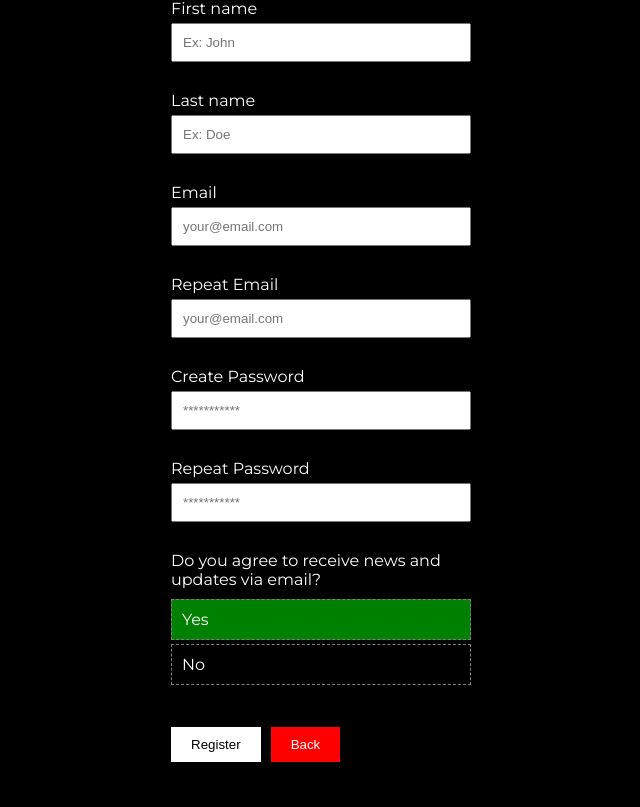
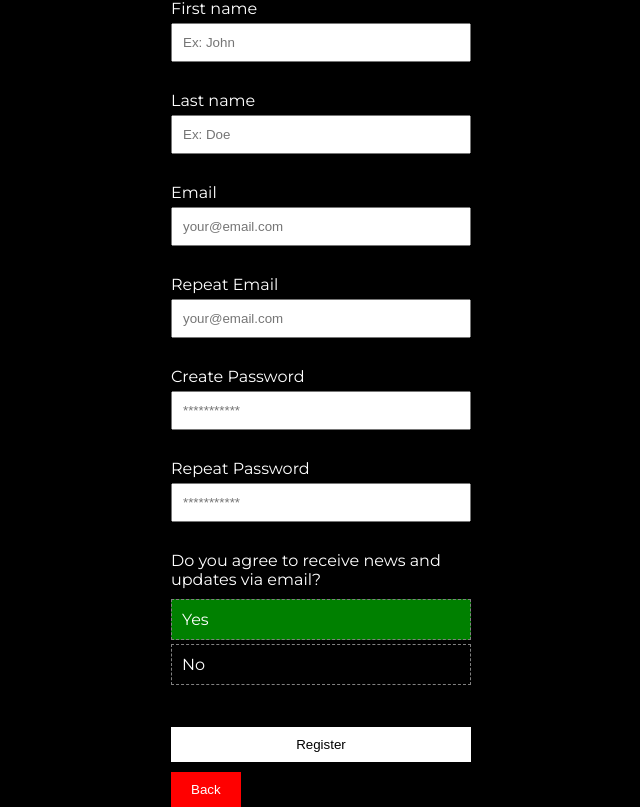
Before and after one commit to Pablo-Camara/main-website-with-vue-js, a Vue app: page /register in a window 1280 px wide. Shown: the part 292-1099 px from the top of the page, without its empty margins (319-959 px from the left). Before the commit the page ends 1054 px from the top, so only its background shows below. Built offline with nearby package versions, Linux system fonts and the light colour scheme.

Commit message:
btn full variation and mb 10

```diff
--- a/src/assets/css/utils.css
+++ b/src/assets/css/utils.css
@@ -9,3 +9,7 @@
 .mr-10 {
     margin-right: 10px;
 }
+
+.mb-10 {
+    margin-bottom: 10px;
+}
--- a/src/components/BaseComponents/BaseButton.vue
+++ b/src/components/BaseComponents/BaseButton.vue
@@ -34,4 +34,8 @@ export default {
         background-color: #ff0000;
         color: #ffffff;
     }
+
+    .btn.full {
+        width: 100%;
+    }
 </style>
--- a/src/views/RegisterPage.vue
+++ b/src/views/RegisterPage.vue
@@ -51,7 +51,8 @@ const setNewsletterConfirm = (value) => {
         <br/><br/>
         <BaseCoregBinary text="Do you agree to receive news and updates via email?" :confirmed="newsletterConfirm" @confirm="setNewsletterConfirm" />
         <br/><br/>
-        <BaseButton variant="mr-10" @click="register">Register</BaseButton>
+
+        <BaseButton variant="mb-10 full" @click="register">Register</BaseButton>
         <BaseButton variant="red-alert" @click="goHome">Back</BaseButton>
     </div>
 </template>
```
